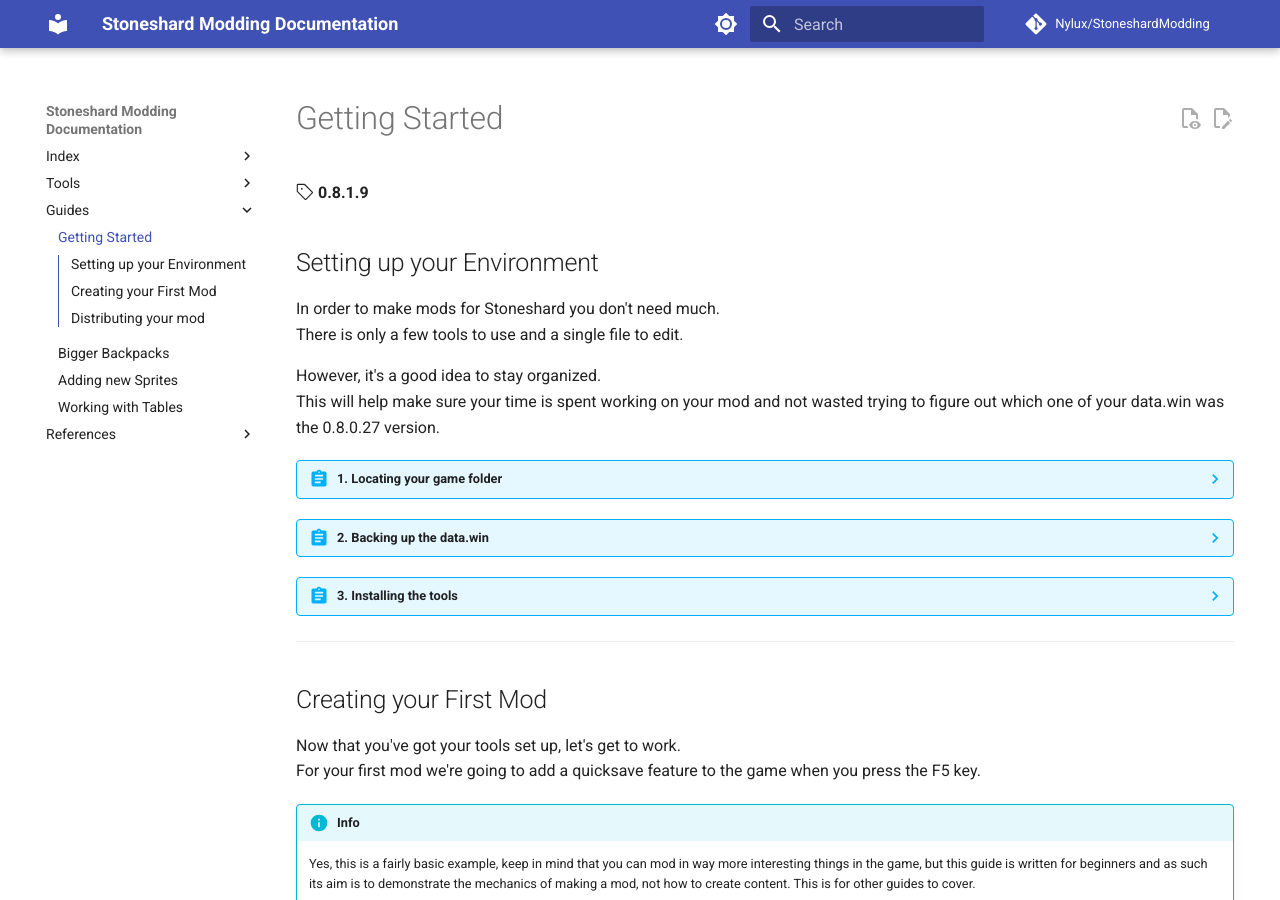
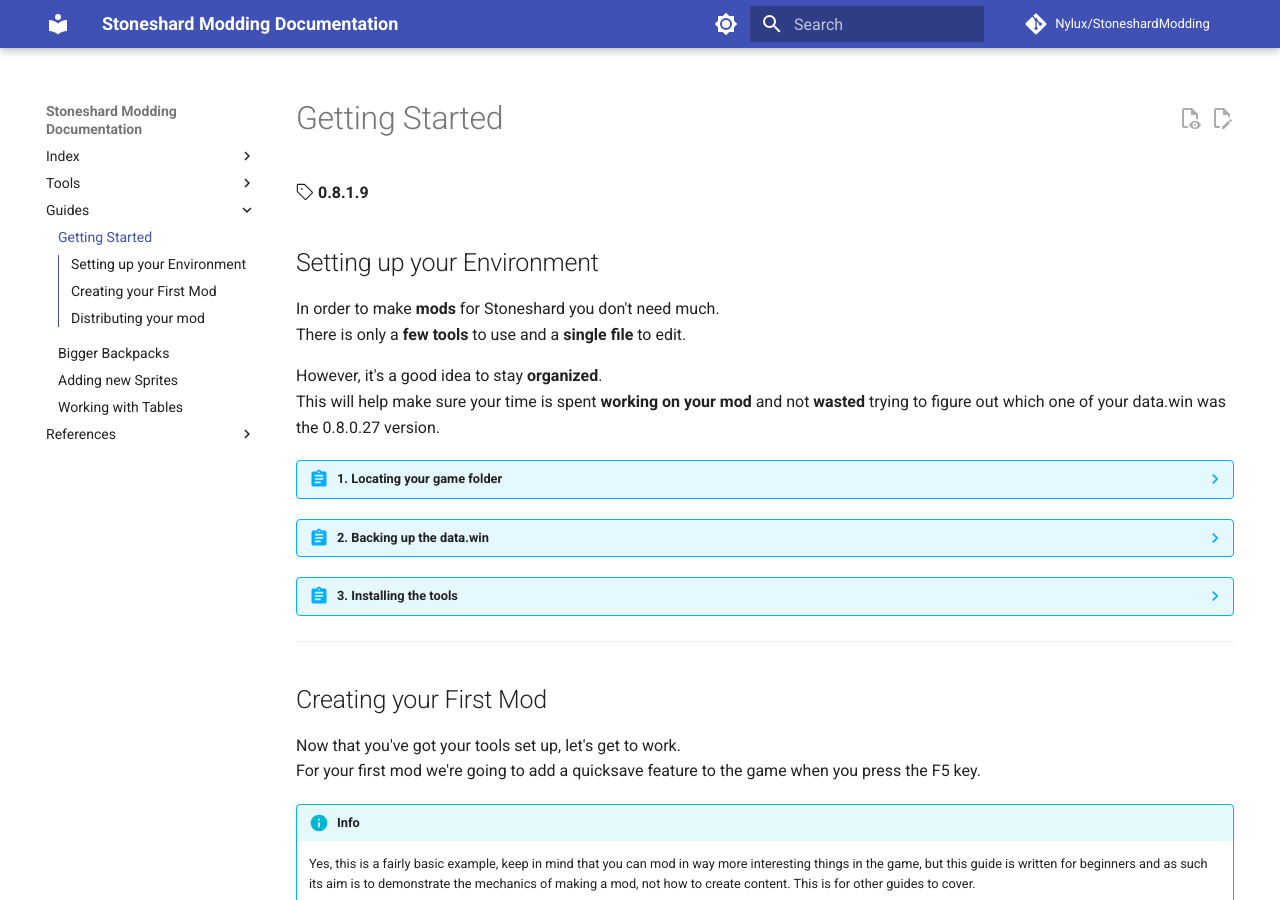
Before and after one commit to Nylux/StoneshardModding, an MkDocs documentation site: the page built from docs/guides/getting-started.md, in a window 1280 px wide and 900 px high. Built offline with MkDocs 1.6.1 and Material for MkDocs 9.7.7, drawn with Linux system fonts in a browser that asks for light colours; comment, search, counter and statistics services are not loaded.

Commit message:
Fixing typos + formatting.

````diff
--- a/docs/guides/getting-started.md
+++ b/docs/guides/getting-started.md
@@ -4,11 +4,11 @@
 
 ## Setting up your Environment
 
-In order to make mods for Stoneshard you don't need much.
-There is only a few tools to use and a single file to edit.
+In order to make **mods** for Stoneshard you don't need much.
+There is only a **few tools** to use and a **single file** to edit.
 
-However, it's a good idea to stay organized.
-This will help make sure your time is spent working on your mod and not wasted trying to figure out which one of your data.win was the 0.8.0.27 version.
+However, it's a good idea to stay **organized**.
+This will help make sure your time is spent **working on your mod** and not **wasted** trying to figure out which one of your data.win was the 0.8.0.27 version.
 
 ??? abstract "1. Locating your game folder"
     First we're going to find our game folder.
@@ -30,13 +30,13 @@ This will help make sure your time is spent working on your mod and not wasted t
     data.win -> vanilla.win
     ```
     ??? Question "Why renaming instead of making a backup ?"
-        The reason why we **rename** the data.win to vanilla.win instead of **making a backup** like data2.win is pretty simple:
+        The reason why we **rename** the data.win to vanilla.win instead of **making a backup** like `data2.win` is pretty simple:
 
         When the game starts, it looks **specifically** for a file called `data.win`.
         If none is found, it will ^^**open a window to let you select what .win file to load up**^^.
 
-        This is a huge time saver and avoids having to rename your modded file to data.win.
-        It's especially convenient when working on multiple mods at once.
+        This is a huge **time saver** and avoids having to **rename** your modded file to data.win.
+        It's especially **convenient** when working on **multiple mods** at once.
 
 ??? abstract "3. Installing the tools"
     Now that we've made a "backup" of our data.win file, it's time to install the **tools** we'll need to mod the game.
@@ -45,7 +45,7 @@ This will help make sure your time is spent working on your mod and not wasted t
     This is the folder where you will keep all your tools.
 
     Once that is done, check out the **Tools** section of the documentation for a list of tools and their download instructions.
-    The only **required** tools are [UndertaleModTool](../tools/undertalemodtool.md) and [DeltaPatcher](../tools/deltapatcher.md), the rest is only useful for specific scenarios.
+    The only **required** tools are [UndertaleModTool](../tools/undertalemodtool.md) and [DeltaPatcher](../tools/deltapatcher.md), the rest is only useful for **specific scenarios**.
 
     For reference here is my folder structure :
 
@@ -138,6 +138,7 @@ For your first mod we're going to add a quicksave feature to the game when you p
         If something went wrong or this doesn't work, make sure to check the previous sections for mistakes.
         If it still doesn't work, feel free to message any of the [maintainers](../index.md#contributors) on [Discord :fontawesome-brands-discord:](https://discord.gg/YxfRKYUuht) about it.
 
+---
 
 ## Distributing your mod
 
````
Also changed, not shown: docs/guides/bigger-backpacks.md (+2 -0 lines).
